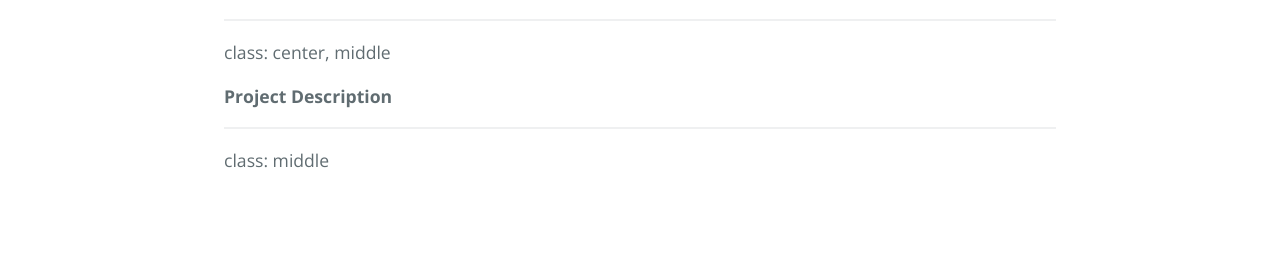
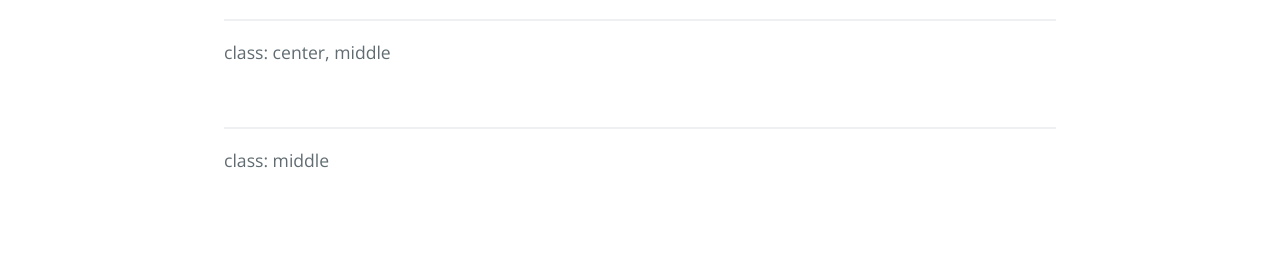
Before and after one commit to DanielLucier/CYBER8420-SemesterProject, a Jekyll site: the page built from misc/slides/presentation.md, in a window 1280 px wide. Shown: the part 1361-1640 px from the top of the page. Built offline with Jekyll 4.4.1, drawn with Linux system fonts in a browser that asks for light colours; our own code applies the rules of GitHub Pages for plain Markdown files.

Commit message:
Update presentation.md

```diff
--- a/misc/slides/presentation.md
+++ b/misc/slides/presentation.md
@@ -26,7 +26,9 @@ class: middle
 ---
 class: center, middle
 
-<strong>Project Description</strong>
+<span style="color:white">
+  <strong>Project Description</strong>
+</span>
 
 ---
 class: middle
```
